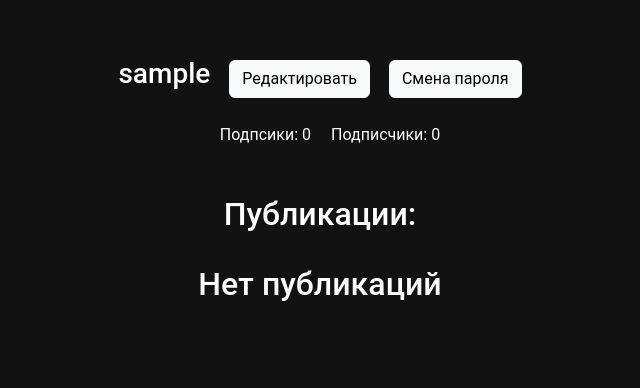
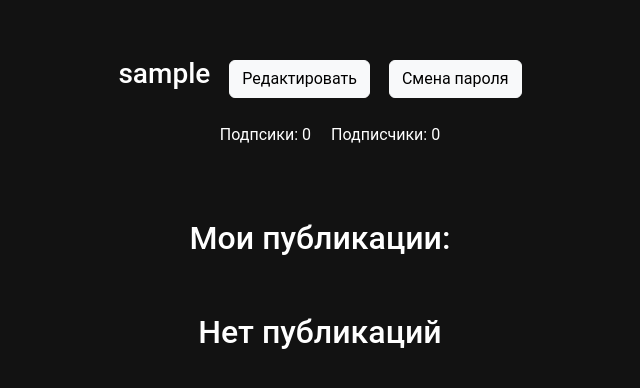
Before and after one commit to Sula19/homework_71_roziyev_sultan, a Django app: page /auth/profile/1 in a window 1280 px wide. Shown: the part 133-521 px from the top of the page, without its empty margins (320-960 px from the left). Run offline with Django 4.2, Linux system fonts and the light colour scheme; the visitor is signed in with stand-in values (Sample User, id 1); data comes from the database, SQL or seed files in the repository; data that the repository does not hold is empty; parts of the project's set-up code (start-up, migrations or seed data) failed here and were passed over; some libraries are stand-ins or nearby versions.

Commit message:
Добавил отступы

```diff
--- a/core/accounts/templates/profile_user.html
+++ b/core/accounts/templates/profile_user.html
@@ -30,8 +30,8 @@
                     <a href="{% url 'sub' user_obj.pk %}" class="btn btn-light">Отписаться</a>
                 {% endif %}
             </div>
-        {% endif %}<br>
-        <h2 class="text-center clear">Публикации:</h2><br>
+        {% endif %}<br><br>
+        <h2 class="text-center clear">Мои публикации:</h2><br><br>
         {% include 'partial/post_list.html' %}
     </div>
 {% endblock %}
```
